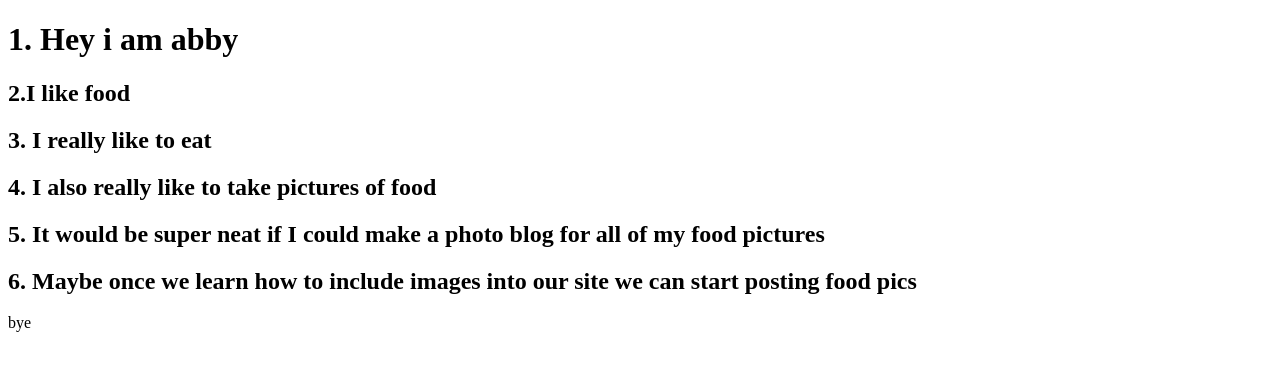
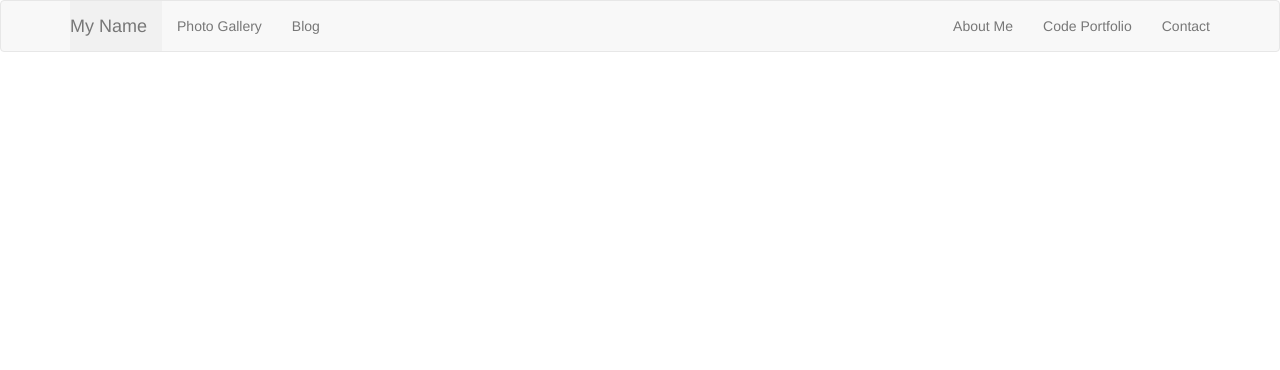
Before and after one commit to abi2414/abi2414.github.io, a plain HTML site: page index.html in a window 1280 px wide. Drawn offline with nearby package versions, Linux system fonts and the light colour scheme.

Commit message:
Update index.html

```diff
--- a/index.html
+++ b/index.html
@@ -1,16 +1,31 @@
 <!doctype html>
 <html>
   <head>
+    <title>Press my buttons!</title>
+    <!-- Latest compiled and minified CSS -->
+    <link rel="stylesheet" href="https://stackpath.bootstrapcdn.com/bootstrap/3.4.1/css/bootstrap.min.css" integrity="sha384-HSMxcRTRxnN+Bdg0JdbxYKrThecOKuH5zCYotlSAcp1+c8xmyTe9GYg1l9a69psu" crossorigin="anonymous">
+
+    <!-- Latest compiled and minified JavaScript -->
+    <script src="https://stackpath.bootstrapcdn.com/bootstrap/3.4.1/js/bootstrap.min.js" integrity="sha384-aJ21OjlMXNL5UyIl/XNwTMqvzeRMZH2w8c5cRVpzpU8Y5bApTppSuUkhZXN0VxHd" crossorigin="anonymous"></script>
   </head>
   <body>
-    <h1> 1. Hey i am abby </h1>
-      <h2> 2.I like food</h2>
-    <h2> 3. I really like to eat </h3>
-    <h2> 4. I also really like to take pictures of food </h4>
-    <h2> 5. It would be super neat if I could make a photo blog for all of my food pictures  </h5>
-    <h2> 6. Maybe once we learn how to include images into our site we can start posting food pics</h6>
-    <div>
-       bye
-    </div>
+    <nav class='navbar navbar-default'>
+      <div class='container'>
+        <div class='navbar-header' style='background-color:#f1f1f1'>
+          <a href='#' class='navbar-brand'>My Name</a>
+        </div>
+
+        <ul class='nav navbar-nav'>
+          <li> <a href='#'> Photo Gallery </a></li>
+          <li> <a href='#'> Blog </a></li>
+        </ul>
+
+        <ul class='nav navbar-nav navbar-right'>
+          <li> <a href='#'> About Me </a></li>
+          <li> <a href='#'> Code Portfolio </a></li>
+          <li> <a href='#'> Contact </a></li>
+        </ul>
+      </div>
+    </nav>
   </body>
 </html>
```
